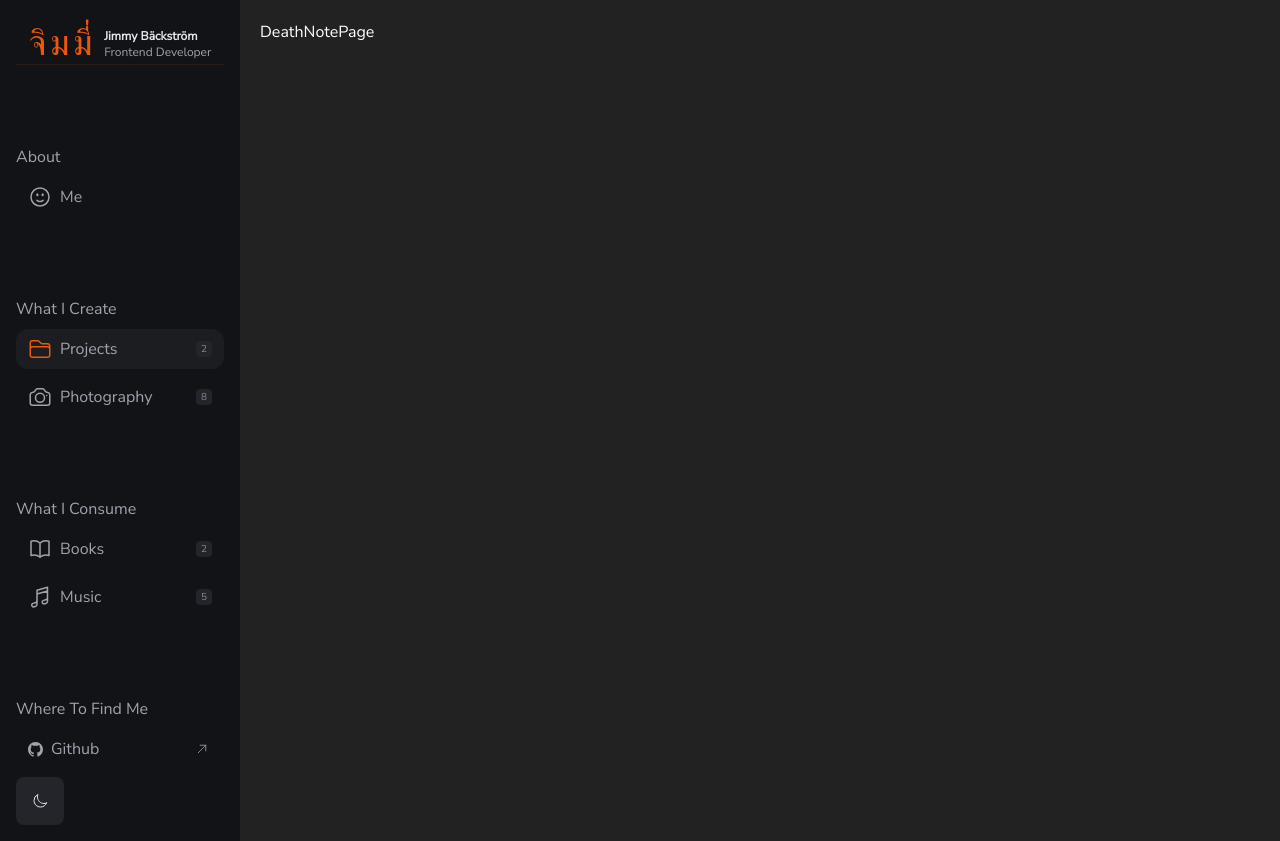
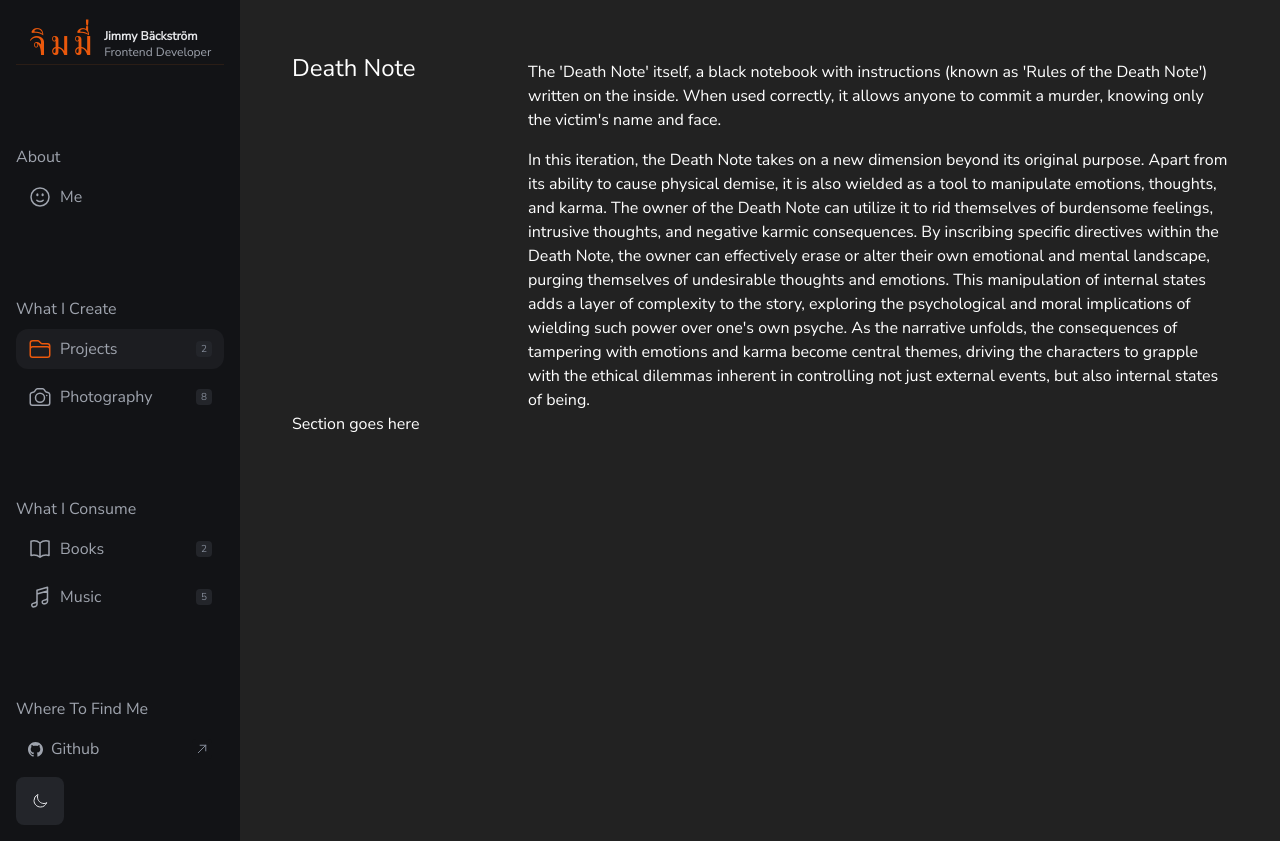
Before and after one commit to wongprom/test-next-13, a Next.js app: page /projects/death-note in a window 1280 px wide. Built offline with nearby package versions, Linux system fonts and the light colour scheme; no server answers.

Commit message:
#44 Add exlanational text about Death Note.

```diff
--- a/app/projects/death-note/page.tsx
+++ b/app/projects/death-note/page.tsx
@@ -1,7 +1,47 @@
 import React from 'react';
 
 const DeathNotePage = () => {
-  return <div className="text-white">DeathNotePage</div>;
+  return (
+    <div className="text-white p-0 sm:p-8">
+      <div className="max-w-screen-lg mx-auto">
+        <div className="grid grid-cols-4 gap-2">
+          <div className="col-span-4 lg:col-span-1">
+            <h1 className="text-3xl text-center sm:text-left lg:text-2xl">
+              Death Note
+            </h1>
+            <div className="h-full mt-4 flex flex-col items-center sm:flex-row sm:items-start lg:items-end"></div>
+          </div>
+          <div className="col-span-4 lg:col-span-3 mt-2 flex gap-4 flex-col">
+            <p>
+              The &apos;Death Note&apos; itself, a black notebook with
+              instructions (known as &apos;Rules of the Death Note&apos;)
+              written on the inside. When used correctly, it allows anyone to
+              commit a murder, knowing only the victim&apos;s name and face.
+            </p>{' '}
+            <p>
+              In this iteration, the Death Note takes on a new dimension beyond
+              its original purpose. Apart from its ability to cause physical
+              demise, it is also wielded as a tool to manipulate emotions,
+              thoughts, and karma. The owner of the Death Note can utilize it to
+              rid themselves of burdensome feelings, intrusive thoughts, and
+              negative karmic consequences. By inscribing specific directives
+              within the Death Note, the owner can effectively erase or alter
+              their own emotional and mental landscape, purging themselves of
+              undesirable thoughts and emotions. This manipulation of internal
+              states adds a layer of complexity to the story, exploring the
+              psychological and moral implications of wielding such power over
+              one&apos;s own psyche. As the narrative unfolds, the consequences
+              of tampering with emotions and karma become central themes,
+              driving the characters to grapple with the ethical dilemmas
+              inherent in controlling not just external events, but also
+              internal states of being.
+            </p>{' '}
+          </div>
+        </div>
+        Section goes here
+      </div>
+    </div>
+  );
 };
 
 export default DeathNotePage;
```
